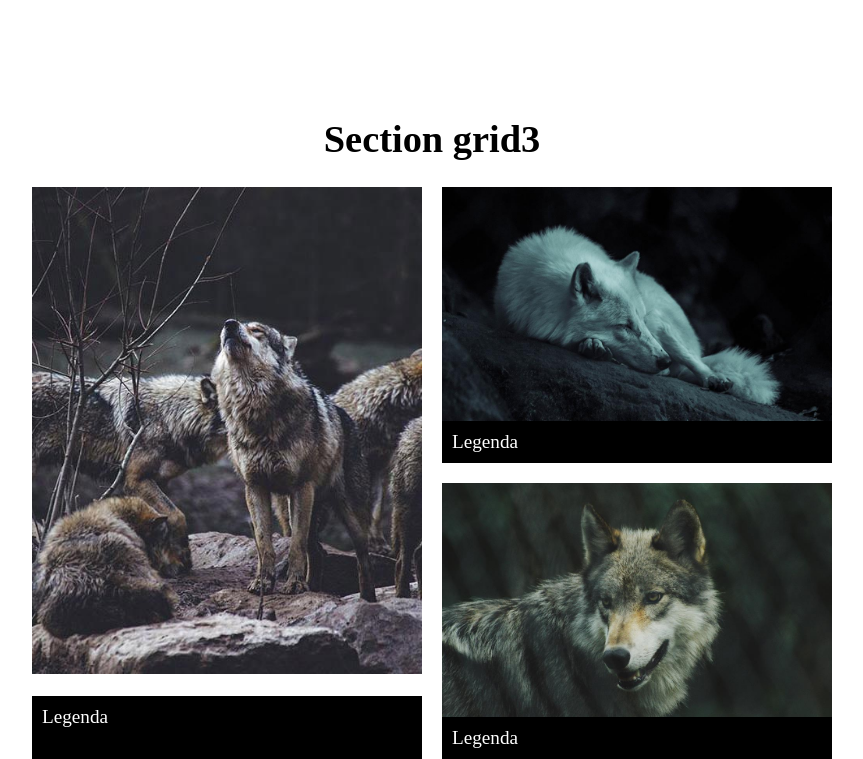
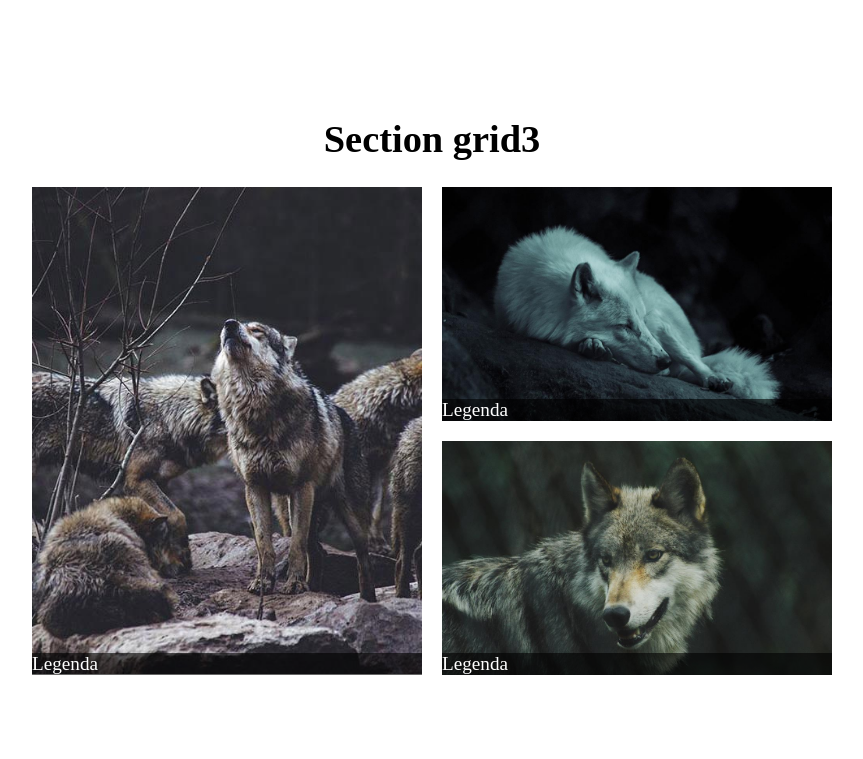
Before and after one commit to A-P-A-D-S/FLEXBOX, a plain HTML site: page index.html in a window 1280 px wide. Shown: the part 1941-2700 px from the top of the page, without its empty margins (208-1071 px from the left). After the commit the page ends 2616 px from the top, so only its background shows below. Drawn offline with Linux system fonts and the light colour scheme.

Commit message:
the real end

```diff
--- a/index.css
+++ b/index.css
@@ -165,6 +165,7 @@ colocação automatica
     max-width:800px ;
     margin:0 auto ;
     grid-gap:20px ;
+
 }
 
 .grid3-item {
@@ -172,13 +173,21 @@ colocação automatica
 }
 
 .grid3-item:nth-child(1) {
-    grid-row:1 / 3
+    grid-row:1 / 3;
+}
+
+.grid3-item img{
+
+    grid-row:1 / 3;
+    grid-column: 1;
 
 }
 
 .grid3-item p {
-    background:rgba(0,0,0,2) ;
-    padding:10px ;
+    background:rgba(0,0,0,0.6) ;
     color:white ;
-    align-self: stretch;
+    grid-column:1 ;
+    grid-row:2/3
+
+
 }
```
